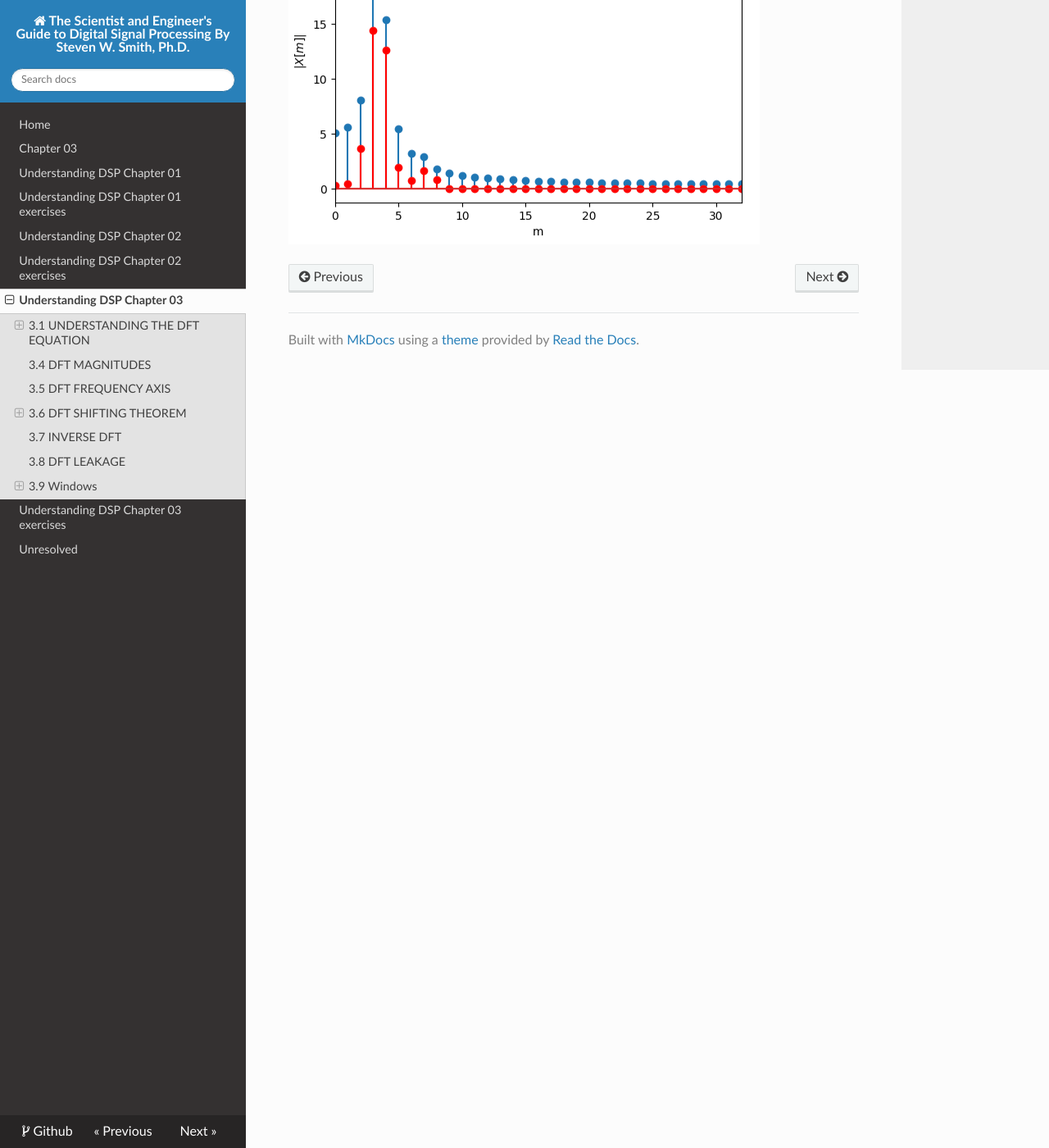
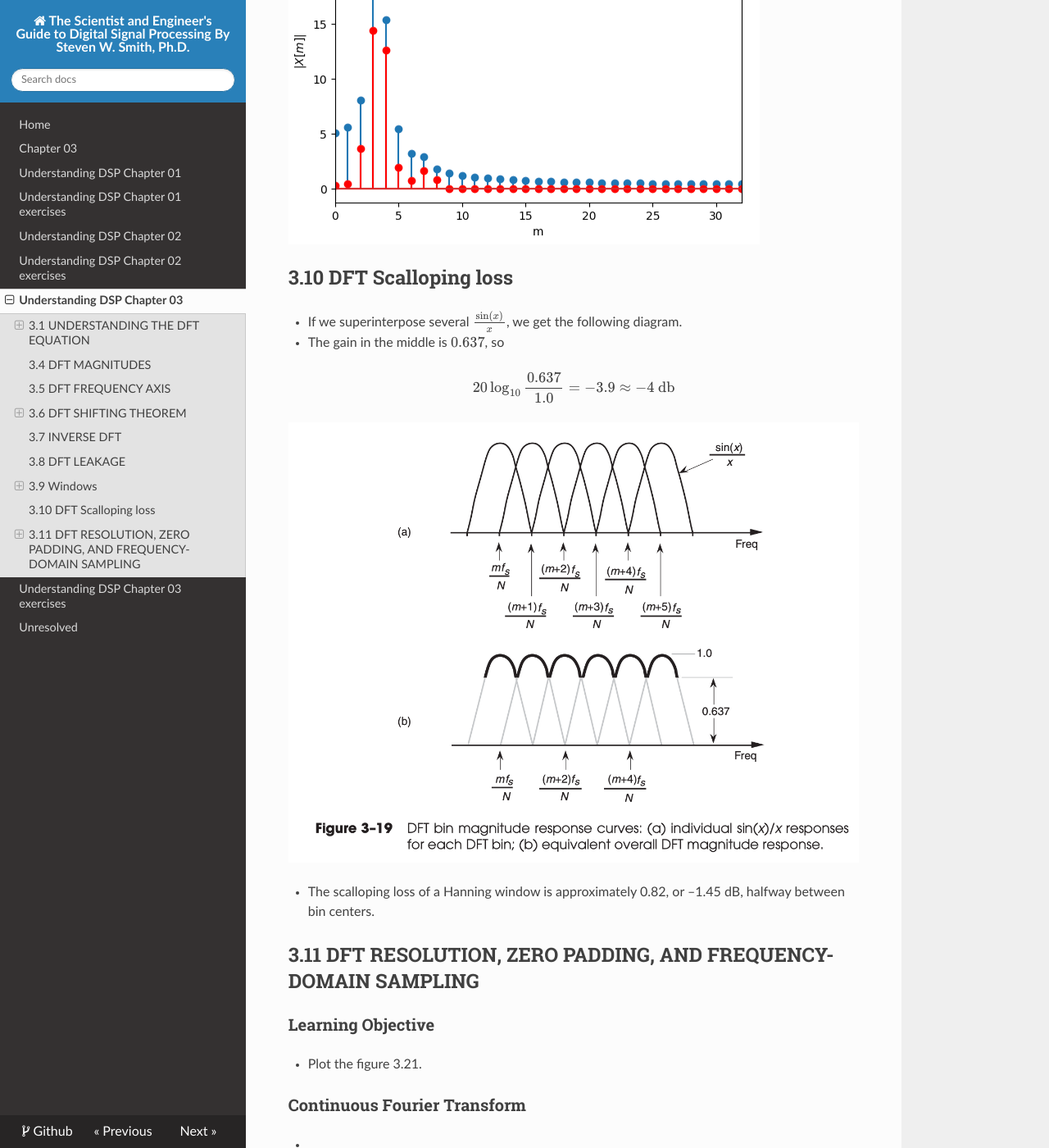
Before and after one commit to eroicaleo/dsp-guide, an MkDocs documentation site: the page built from docs/udsp03.md, in a window 1280 px wide and 1400 px high, scrolled down 16051 px. Shown: the whole window at 82% size. Built offline with MkDocs 1.6.1, drawn with Linux system fonts in a browser that asks for light colours; nearby versions of some CDN libraries; formulas are drawn with MathJax 3.

Commit message:
Updates ch03.11

````diff
--- a/docs/udsp03.md
+++ b/docs/udsp03.md
@@ -665,3 +665,28 @@ x = 1.0*np.sin(2*np.pi*fo*n*ts) + 0.1*np.sin(2*np.pi*fo1*n*ts)
 ```
 
 ![](./assets/ch030904.png)
+
+## 3.10 DFT Scalloping loss
+
+* If we superinterpose several $\frac{\sin (x)}{x}$,
+  we get the following diagram.
+* The gain in the middle is $0.637$, so
+
+$$
+20 \log_{10} \frac{0.637}{1.0} = -3.9 \approx -4 \text{ db}
+$$
+
+![](./assets/ch0310.png)
+
+* The scalloping loss of a Hanning window is approximately 0.82, or
+  –1.45 dB, halfway between bin centers.
+
+## 3.11 DFT RESOLUTION, ZERO PADDING, AND FREQUENCY-DOMAIN SAMPLING
+
+### Learning Objective
+
+* Plot the figure 3.21.
+
+### Continuous Fourier Transform
+
+*
````
Also changed, not shown: docs/assets/ch0310.png (added).
